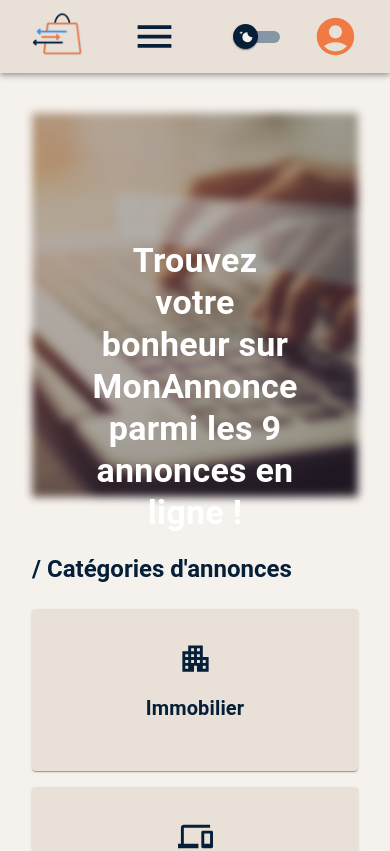
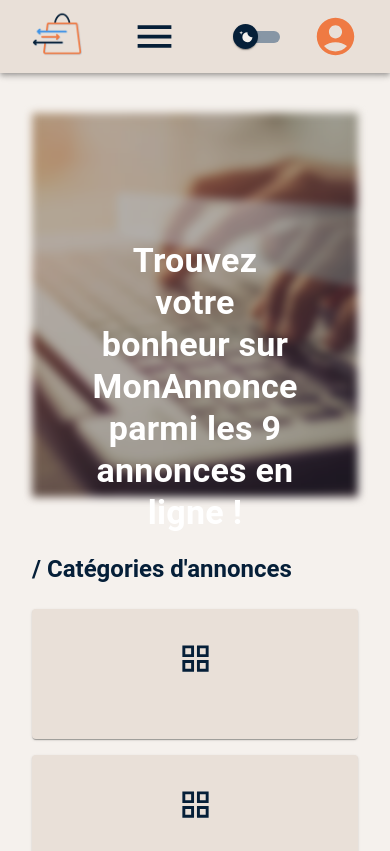
Before and after one commit to lea-hmd/E4FULLREACT, a React (Create React App) app: page / in a window 390 px wide. Shown: the top 851 px of the page. Built offline with nearby package versions, Linux system fonts and the light colour scheme.

Commit message:
fix(category): :construction: Fixed category type and utils functions

```diff
--- a/src/components/common/utils/utils.tsx
+++ b/src/components/common/utils/utils.tsx
@@ -9,12 +9,12 @@ import {
 } from '@mui/icons-material'
 
 type CategoryIconProps = {
-    category: string
+    machine_name: string
     iconSize: 'small' | 'inherit' | 'large' | 'medium' | undefined
 }
 
-export function categoryIcon({ category, iconSize }: CategoryIconProps) {
-    switch (category) {
+export function categoryIcon({ machine_name, iconSize }: CategoryIconProps) {
+    switch (machine_name) {
         case 'REAL_ESTATE':
             return <Apartment color="primary" fontSize={iconSize} />
         case 'IT':
@@ -32,8 +32,8 @@ export function categoryIcon({ category, iconSize }: CategoryIconProps) {
     }
 }
 
-export function categoryName(category: string) {
-    switch (category) {
+export function categoryName(machine_name: string) {
+    switch (machine_name) {
         case 'REAL_ESTATE':
             return 'Immobilier'
         case 'IT':
--- a/src/components/homepage/banderole/Banderole.tsx
+++ b/src/components/homepage/banderole/Banderole.tsx
@@ -1,14 +1,13 @@
 import React from 'react'
 import { fakeOffers } from '../../../db/fakeOffers'
-import { Typography, Container, useMediaQuery, CardMedia } from '@mui/material'
+import { Typography, CardMedia } from '@mui/material'
 import BanderoleImage from '../../../assets/images/banderole.jpg'
+import CustomContainer from '../../common/custom/CustomContainer'
 
 export default function Banderole() {
-    const xlScreen = useMediaQuery('(min-width:1440px)')
     const offers = fakeOffers //TODO: Léa - Change this all offers endpoint
     return (
-        <Container maxWidth={xlScreen ? 'lg' : 'md'} sx={{ mb: 7 }}>
-            {/* TODO: Léa - Refactorisation du composant container */}
+        <CustomContainer>
             <div style={{ position: 'relative' }}>
                 <CardMedia
                     style={{
@@ -40,6 +39,6 @@ export default function Banderole() {
                     </Typography>
                 </div>
             </div>
-        </Container>
+        </CustomContainer>
     )
 }
--- a/src/components/homepage/carousel/CarouselOfferCard.tsx
+++ b/src/components/homepage/carousel/CarouselOfferCard.tsx
@@ -17,7 +17,7 @@ type CarouselOfferCardProps = {
     theme: Theme
     title: string
     price: number
-    category: string
+    machine_name: string
     productPicture: any
 }
 
@@ -26,7 +26,7 @@ export default function CarouselOfferCard({
     title,
     price,
     productPicture,
-    category,
+    machine_name,
 }: CarouselOfferCardProps) {
     const iconSize = 'small'
     return (
@@ -62,7 +62,7 @@ export default function CarouselOfferCard({
                         <Grid item container justifyContent="flex-start" xs={4}>
                             <IconButton>
                                 {categoryIcon({
-                                    category,
+                                    machine_name,
                                     iconSize,
                                 })}
                             </IconButton>
--- a/src/components/homepage/carousel/OffersCarousel.tsx
+++ b/src/components/homepage/carousel/OffersCarousel.tsx
@@ -1,12 +1,13 @@
 import React from 'react'
 import Carousel from 'react-multi-carousel'
 import 'react-multi-carousel/lib/styles.css'
-import { Grid, Theme, Container, useMediaQuery } from '@mui/material'
+import { Grid, Theme } from '@mui/material'
 
 import CarouselOfferCard from './CarouselOfferCard'
 import { SectionTitle } from '../../common/titles/CustomTitles'
 
 import { fakeOffers } from '../../../db/fakeOffers'
+import CustomContainer from '../../common/custom/CustomContainer'
 
 type OffersCarouselProps = {
     theme: Theme
@@ -15,10 +16,9 @@ type OffersCarouselProps = {
 export default function OffersCarousel({ theme }: OffersCarouselProps) {
     //TODO: Léa - Change this data with the api response
     const offers = fakeOffers
-    const xlScreen = useMediaQuery('(min-width:1440px)')
 
     return (
-        <Container maxWidth={xlScreen ? 'lg' : 'md'} sx={{ mb: 7 }}>
+        <CustomContainer>
             {/* TODO: Léa - Refactorisation du composant container */}
             <SectionTitle title="Dernières annonces" />
             {/* TODO: Léa - Change style later */}
@@ -70,13 +70,7 @@ export default function OffersCarousel({ theme }: OffersCarouselProps) {
                 {offers
                     .map(
                         (
-                            {
-                                title,
-                                description,
-                                price,
-                                category,
-                                productPicture,
-                            },
+                            { title, price, productPicture, machine_name },
                             index
                         ) => (
                             <Grid
@@ -89,10 +83,9 @@ export default function OffersCarousel({ theme }: OffersCarouselProps) {
                                     {...{
                                         theme,
                                         title,
-                                        category,
-                                        description,
                                         price,
                                         productPicture,
+                                        machine_name,
                                     }}
                                 />
                             </Grid>
@@ -101,6 +94,6 @@ export default function OffersCarousel({ theme }: OffersCarouselProps) {
                     .reverse()
                     .slice(0, 5)}
             </Carousel>
-        </Container>
+        </CustomContainer>
     )
 }
--- a/src/components/homepage/categoriesFilter/CategoryCard.tsx
+++ b/src/components/homepage/categoriesFilter/CategoryCard.tsx
@@ -8,14 +8,19 @@ import {
     Link as MuiLink,
 } from '@mui/material'
 import { Link } from 'react-router-dom'
-import { categoryIcon, categoryName } from '../../common/utils/utils'
+import { categoryIcon } from '../../common/utils/utils'
 
 type CategoryCardProps = {
     theme: Theme
-    category: string
+    machine_name: string
+    label: string
 }
 
-export default function CategoryCard({ theme, category }: CategoryCardProps) {
+export default function CategoryCard({
+    theme,
+    machine_name,
+    label,
+}: CategoryCardProps) {
     const iconSize = 'large'
     return (
         <MuiLink component={Link} to="/" underline="none">
@@ -42,8 +47,7 @@ export default function CategoryCard({ theme, category }: CategoryCardProps) {
                             justifyContent="center"
                             alignItems="center"
                         >
-                            {categoryIcon({ category, iconSize })}
-                            {/* TODO: Léa - Make categories unique */}
+                            {categoryIcon({ machine_name, iconSize })}
                         </Grid>
                         <Grid
                             item
@@ -57,7 +61,7 @@ export default function CategoryCard({ theme, category }: CategoryCardProps) {
                                 fontWeight="bold"
                                 color="primary"
                             >
-                                {categoryName(category)}
+                                {label}
                             </Typography>
                         </Grid>
                     </Grid>
--- a/src/components/offers/OfferCard.tsx
+++ b/src/components/offers/OfferCard.tsx
@@ -18,7 +18,7 @@ type OfferCardProps = {
     title: string
     description: string
     price: number
-    category: string
+    machine_name: string
     productPicture: any
 }
 
@@ -27,7 +27,7 @@ export default function OfferCard({
     title,
     description,
     price,
-    category,
+    machine_name,
     productPicture,
 }: OfferCardProps) {
     const iconSize = 'medium'
@@ -54,8 +54,8 @@ export default function OfferCard({
                 <CardContent>
                     <Chip
                         size="small"
-                        icon={categoryIcon({ category, iconSize })} //TODO: Léa - Change icons dynamically
-                        label={categoryName(category)}
+                        icon={categoryIcon({ machine_name, iconSize })} //TODO: Léa - Change icons dynamically
+                        label={categoryName(machine_name)}
                         sx={{ px: 1, mb: 1 }}
                     />
                     <Typography
--- a/src/pages/Offers.tsx
+++ b/src/pages/Offers.tsx
@@ -1,11 +1,12 @@
 import React from 'react'
-import { Grid, Theme, Container, useMediaQuery } from '@mui/material'
+import { Grid, Theme } from '@mui/material'
 
 import OfferCard from '../components/offers/OfferCard'
 import OffersFilter from '../components/offers/OffersFilter'
 import { SectionTitle } from '../components/common/titles/CustomTitles'
 
 import { fakeOffers } from '../db/fakeOffers'
+import CustomContainer from '../components/common/custom/CustomContainer'
 
 type OffersProps = {
     theme: Theme
@@ -13,10 +14,9 @@ type OffersProps = {
 export default function Offers({ theme }: OffersProps) {
     //TODO: Léa - Change this data with the api response
     const offers = fakeOffers
-    const xlScreen = useMediaQuery('(min-width:1440px)')
 
     return (
-        <Container maxWidth={xlScreen ? 'lg' : 'md'} sx={{ mb: 7 }}>
+        <CustomContainer>
             <SectionTitle title="Toutes les annonces" />
             {/* TODO: Léa - Change style later */}
             <Grid container justifyContent="center" alignItems="center">
@@ -30,7 +30,13 @@ export default function Offers({ theme }: OffersProps) {
             >
                 {offers.map(
                     (
-                        { title, description, price, category, productPicture },
+                        {
+                            title,
+                            description,
+                            price,
+                            machine_name,
+                            productPicture,
+                        },
                         index
                     ) => (
                         <Grid
@@ -48,7 +54,7 @@ export default function Offers({ theme }: OffersProps) {
                                     title,
                                     description,
                                     price,
-                                    category,
+                                    machine_name,
                                     productPicture,
                                 }}
                             />
@@ -56,6 +62,6 @@ export default function Offers({ theme }: OffersProps) {
                     )
                 )}
             </Grid>
-        </Container>
+        </CustomContainer>
     )
 }
--- /dev/null
+++ b/src/shared/types/Category.tsx
@@ -0,0 +1,4 @@
+export type Category = {
+    label: string
+    machine_name: string
+}
--- a/src/shared/types/OfferBody.ts
+++ b/src/shared/types/OfferBody.ts
@@ -3,7 +3,7 @@ export type OfferBody = {
     title: string
     description: string
     price: number
-    category: string
+    machine_name: string
     status_id: number
     productPicture: any
 }
```
Also changed, not shown: src/db/fakeOffers.tsx (+9 -9 lines).
